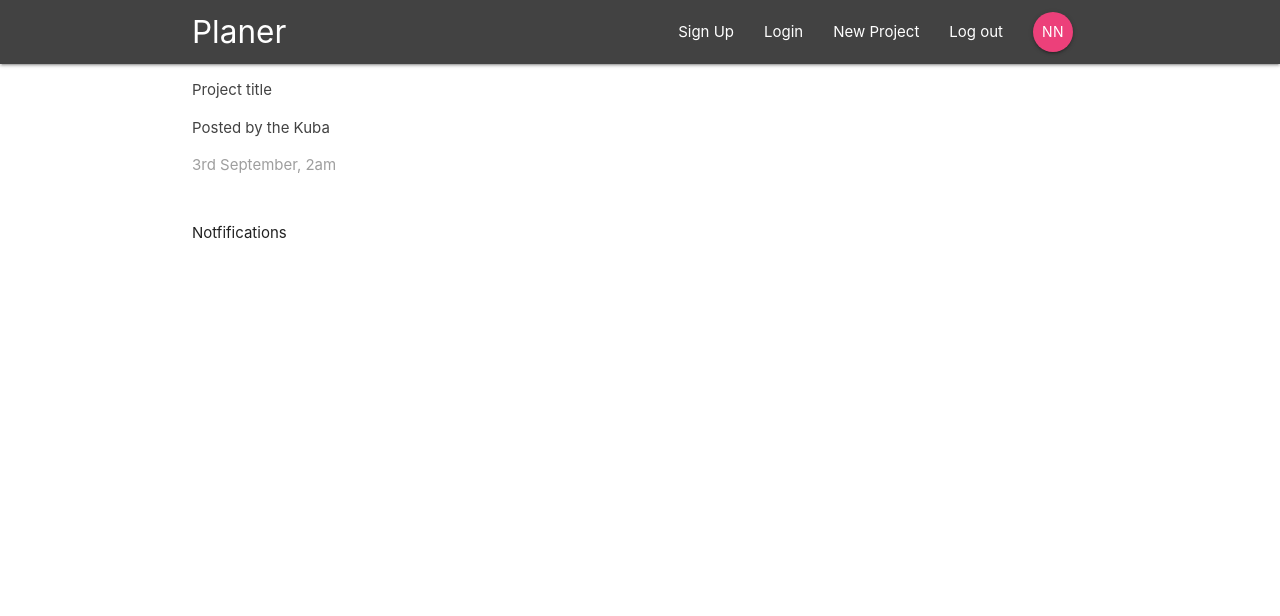
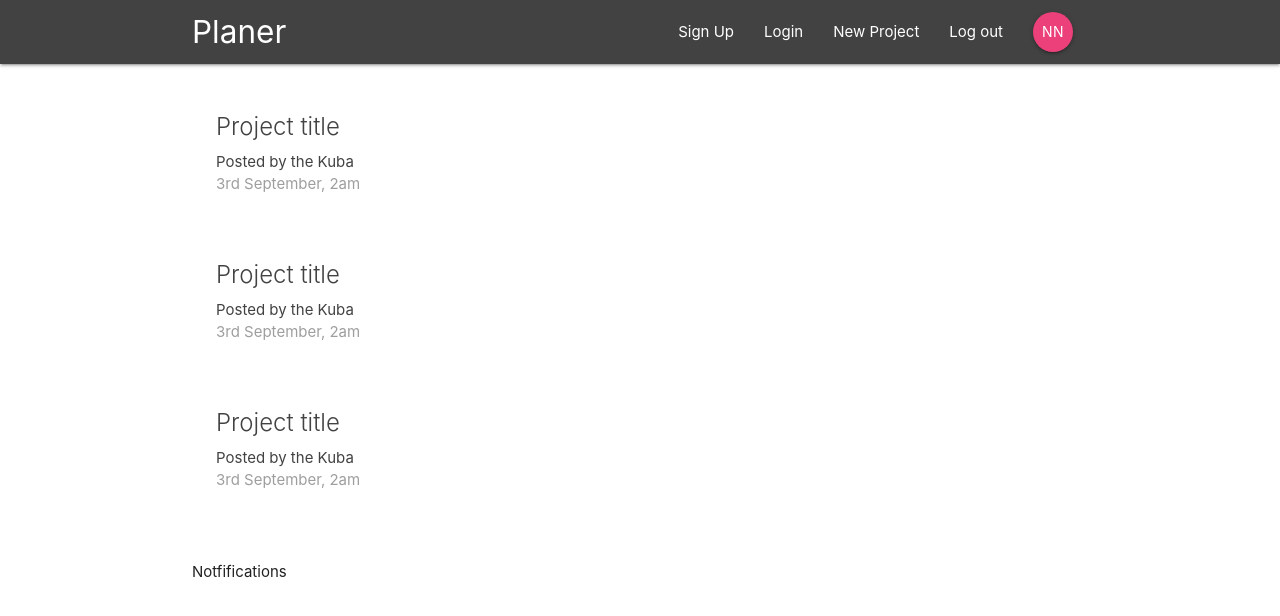
Before and after one commit to jmargielewski/planer, a React (Create React App) app: page / in a window 1280 px wide. Shown: the top 616 px of the page. Built offline with nearby package versions, Linux system fonts and the light colour scheme.

Commit message:
fix class

```diff
--- a/src/components/projects/ProjectList.tsx
+++ b/src/components/projects/ProjectList.tsx
@@ -5,6 +5,8 @@ const ProjectList = () => {
   return (
     <div className="project-list section">
       <ProjectSummary />
+      <ProjectSummary />
+      <ProjectSummary />
     </div>
   );
 };
--- a/src/components/projects/ProjectSummary.tsx
+++ b/src/components/projects/ProjectSummary.tsx
@@ -2,9 +2,9 @@ import React from 'react';
 
 const ProjectSummary = () => {
   return (
-    <div className="cart z-depth-0 project-summary">
-      <div className="cart-conent grey-text text-darken-3">
-        <span className="cart-title">Project title</span>
+    <div className="card z-depth-0 project-summary">
+      <div className="card-content grey-text text-darken-3">
+        <span className="card-title">Project title</span>
         <p>Posted by the Kuba</p>
         <p className="grey-text">3rd September, 2am</p>
       </div>
```
